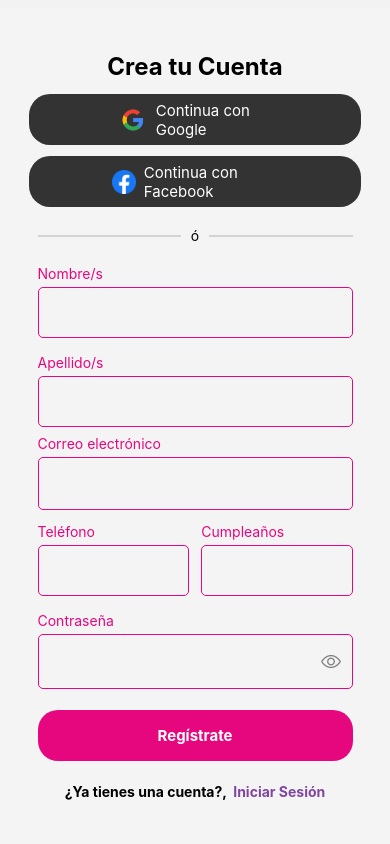
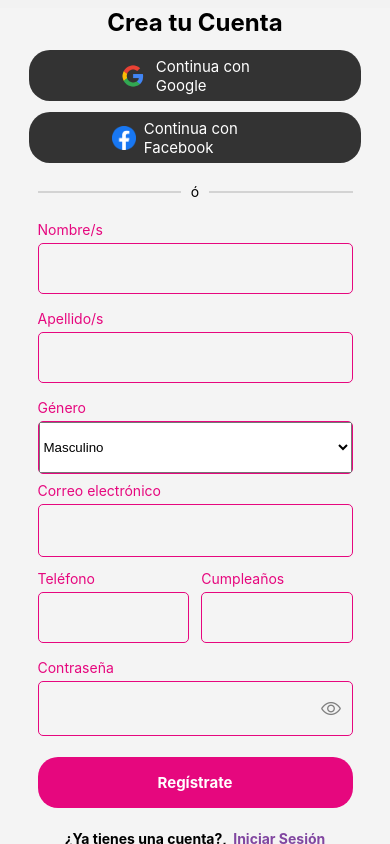
Before and after one commit to XicoNemi/mobile-app, a React Native app: screen /RegisterScreen in a window 390 px wide. Built offline with nearby package versions, Linux system fonts and the light colour scheme.

Commit message:
feat: agregar campo de género en el registro y actualizar la validación de campos

```diff
--- a/app/components/register/NameComponent.jsx
+++ b/app/components/register/NameComponent.jsx
@@ -66,7 +66,9 @@ const NameComponent = ({ name, setName, lastName, setLastName }) => {
 
   return (
     <View style={styles.container}>
+      <View style={styles.rowContainer}>
         {/* Nombre */}
+        <View style={styles.inputContainer}>
           <Text style={styles.label}>{textsLeng.RegisterScreen.name}</Text>
           <TextInput
             style={[
@@ -78,8 +80,10 @@ const NameComponent = ({ name, setName, lastName, setLastName }) => {
             onChangeText={(value) => handleInputChange("name", value)}
           />
           {error.name && <Text style={styles.errorText}>{error.name}</Text>}
+        </View>
 
         {/* Apellido */}
+        <View style={styles.inputContainer}>
           <Text style={styles.label}>{textsLeng.RegisterScreen.lastName}</Text>
           <TextInput
             style={[
@@ -92,6 +96,8 @@ const NameComponent = ({ name, setName, lastName, setLastName }) => {
           />
           {error.lastName && <Text style={styles.errorText}>{error.lastName}</Text>}
         </View>
+      </View>
+    </View>
   );
 };
 
@@ -99,6 +105,14 @@ const styles = StyleSheet.create({
   container: {
     width: "90%",
     marginBottom: hp('1%'),
+  },
+  rowContainer: {
+    flexDirection: "row",
+    justifyContent: "space-between",
+    width: "100%",
+  },
+  inputContainer: {
+    width: "48%",
   },
   label: {
     color: Colors.primary,
--- /dev/null
+++ b/app/components/register/NameGenderComponent.jsx
@@ -0,0 +1,147 @@
+import React, { useState, useEffect } from "react";
+import { View, Text, TextInput, StyleSheet } from "react-native";
+import { Picker } from "@react-native-picker/picker";
+import { useSelector, useDispatch } from "react-redux";
+import Colors from "../../utils/Colors";
+import SizeConstants from "../../utils/SizeConstants";
+import AssignLenguaje from "../../lenguage/AssignLenguage";
+import { widthPercentageToDP as wp, heightPercentageToDP as hp } from 'react-native-responsive-screen';
+
+const NameGenderComponent = ({ name, setName, lastName, setLastName, gender, setGender }) => {
+    const dispatch = useDispatch();
+    const textsLeng = useSelector((state) => state.language.texts);
+    const [error, setError] = useState({});
+    const [isValidName, setIsValidName] = useState(false);
+    const [isValidLastName, setIsValidLastName] = useState(false);
+    const [typingTimeout, setTypingTimeout] = useState(null);
+
+    useEffect(() => {
+        AssignLenguaje(dispatch);
+    }, [dispatch]);
+
+    const handleInputChange = (field, value) => {
+        if (field === "name") {
+            setName(value);
+        } else {
+            setLastName(value);
+        }
+
+        if (typingTimeout) clearTimeout(typingTimeout);
+
+        setError((prevError) => ({
+            ...prevError,
+            [field]: "",
+        }));
+
+        setTypingTimeout(
+            setTimeout(() => {
+                verifyInput(field, value);
+            }, 1500)
+        );
+    };
+
+    const verifyInput = (field, value) => {
+        switch (field) {
+            case "name":
+                const isValidName = value && value.length >= 4;
+                setIsValidName(isValidName);
+                setError((prevError) => ({
+                    ...prevError,
+                    name: isValidName ? "" : textsLeng.RegisterScreen.nameError,
+                }));
+                break;
+            case "lastName":
+                const isValidLastName = value && value.length >= 4;
+                setIsValidLastName(isValidLastName);
+                setError((prevError) => ({
+                    ...prevError,
+                    lastName: isValidLastName
+                        ? ""
+                        : textsLeng.RegisterScreen.lastNameError,
+                }));
+                break;
+            default:
+                break;
+        }
+    };
+
+    return (
+        <View style={styles.container}>
+            {/* Nombre */}
+            <Text style={styles.label}>{textsLeng.RegisterScreen.name}</Text>
+            <TextInput
+                style={[
+                    styles.input,
+                    { borderColor: isValidName ? Colors.routes : Colors.primary },
+                ]}
+                placeholderTextColor="#AAAAAA"
+                value={name}
+                onChangeText={(value) => handleInputChange("name", value)}
+            />
+            {error.name && <Text style={styles.errorText}>{error.name}</Text>}
+
+            {/* Apellido */}
+            <Text style={styles.label}>{textsLeng.RegisterScreen.lastName}</Text>
+            <TextInput
+                style={[
+                    styles.input,
+                    { borderColor: isValidLastName ? Colors.routes : Colors.primary },
+                ]}
+                placeholderTextColor="#AAAAAA"
+                value={lastName}
+                onChangeText={(value) => handleInputChange("lastName", value)}
+            />
+            {error.lastName && <Text style={styles.errorText}>{error.lastName}</Text>}
+
+            {/* Género */}
+            <Text style={styles.label}>{textsLeng.RegisterScreen.gender}</Text>
+            <View style={styles.pickerContainer}>
+                <Picker
+                    selectedValue={gender}
+                    style={styles.picker}
+                    onValueChange={(itemValue) => setGender(itemValue)}
+                >
+                    <Picker.Item label="Masculino" value="Masculino" />
+                    <Picker.Item label="Femenino" value="Femenino" />
+                    <Picker.Item label="Otro" value="Otro" />
+                </Picker>
+            </View>
+        </View>
+    );
+};
+
+const styles = StyleSheet.create({
+    container: {
+        width: "90%",
+        marginBottom: hp('1%'),
+    },
+    label: {
+        color: Colors.primary,
+        marginBottom: hp('0.625%'),
+    },
+    input: {
+        height: hp('6%'),
+        borderWidth: 1,
+        borderRadius: wp('1.25%'),
+        paddingHorizontal: wp('2.5%'),
+        marginBottom: hp('1.875%'),
+    },
+    errorText: {
+        color: "red",
+        fontSize: SizeConstants.texts - 5,
+        marginTop: hp('-1.25%'),
+        marginBottom: hp('1.25%'),
+    },
+    pickerContainer: {
+        borderWidth: 1,
+        borderRadius: wp('1.25%'),
+        borderColor: Colors.primary,
+        marginBottom: hp('1.875%'),
+    },
+    picker: {
+        height: hp('6%'),
+        width: "100%",
+    },
+});
+
+export default NameGenderComponent;
--- a/app/components/register/PhoneAndBirthdayComponent.jsx
+++ b/app/components/register/PhoneAndBirthdayComponent.jsx
@@ -75,7 +75,7 @@ const PhoneAndBirthdayComponent = ({
           formattedDate = `${day}-${"0" + month}-${year}`;
         }
 
-        const datePattern = /^\d{1}-\d{2}-\d{4}$/;
+        const datePattern = /^\d{2}-\d{2}-\d{4}$/; // Cambiado a \d{2} para día y mes
         const isValidBirthday = formattedDate && datePattern.test(formattedDate);
 
         if (isValidBirthday) {
--- a/app/lenguage/LanguageProvider.jsx
+++ b/app/lenguage/LanguageProvider.jsx
@@ -47,6 +47,7 @@ const LanguageProvider = {
       createAccount: "Create your account",
       name: "Name/s",
       lastName: "Last name/s",
+      gender: "Gender",
       register: "Register",
       alreadyAccount: "Already have an account?, ",
       nameError: "Name must be at least 4 characters long.",
@@ -178,6 +179,7 @@ const LanguageProvider = {
       createAccount: "Crea tu Cuenta",
       name: "Nombre/s",
       lastName: "Apellido/s",
+      gender: "Género",
       register: "Regístrate",
       alreadyAccount: "¿Ya tienes una cuenta?, ",
       nameError: "El nombre debe tener al menos 4 caracteres.",
--- a/app/screens/authScreens/RegisterScreen.jsx
+++ b/app/screens/authScreens/RegisterScreen.jsx
@@ -13,7 +13,7 @@ import AssignLenguaje from "../../lenguage/AssignLenguage";
 import api from "../../utils/Api";
 import GoogleButtonComponent from "../../components/login/GoogleButtonComponent";
 import FacebookButtonComponent from "../../components/login/FacebookButtonComponent";
-import NameComponent from "../../components/register/NameComponent";
+import NameGenderComponent from "../../components/register/NameGenderComponent";
 import EnterEmailComponent from "../../components/login/EnterEmailComponent";
 import EnterPasswordComponent from "../../components/login/EnterPasswordComponent";
 import PhoneAndBirthdayComponent from "../../components/register/PhoneAndBirthdayComponent";
@@ -28,6 +28,7 @@ const RegisterScreen = ({ navigation }) => {
   // Estados para los datos del usuario
   const [name, setName] = useState("");
   const [lastName, setLastName] = useState("");
+  const [gender, setGender] = useState(""); // Nuevo estado para género
   const [email, setEmail] = useState("");
   const [password, setPassword] = useState("");
   const [tel, setTel] = useState("");
@@ -46,7 +47,7 @@ const RegisterScreen = ({ navigation }) => {
 
   const handleRegister = async () => {
     // Validaciones de los campos
-    if (!name || !lastName || !email || !password || !tel || !birthday) {
+    if (!name || !lastName || !gender || !email || !password || !tel || !birthday) {
       setAlertTitle("Error");
       setAlertMessage("Por favor, complete todos los campos");
       setAlertIcon("close-circle-outline");
@@ -60,10 +61,12 @@ const RegisterScreen = ({ navigation }) => {
       const userData = {
         name,
         lastname: lastName,
+        gender, // Añadir género a los datos del usuario
         email,
         password,
         tel,
         birthday,
+        type: "Common" // Añadir el campo "type"
       };
       console.log(userData);
       // Llamada al API para crear la cuenta
@@ -88,6 +91,7 @@ const RegisterScreen = ({ navigation }) => {
 
       setName("");
       setLastName("");
+      setGender(""); // Resetear género
       setEmail("");
       setPassword("");
       setTel("");
@@ -125,11 +129,13 @@ const RegisterScreen = ({ navigation }) => {
         <View style={styles.divider} />
       </View>
 
-      <NameComponent
+      <NameGenderComponent
         name={name}
         setName={setName}
         lastName={lastName}
         setLastName={setLastName}
+        gender={gender}
+        setGender={setGender}
       />
 
       <EnterEmailComponent
--- a/app/utils/Api.jsx
+++ b/app/utils/Api.jsx
@@ -1,7 +1,7 @@
 import axios from 'axios';
 
 const api = axios.create({
-  baseURL: 'https://backend-app-or4g.onrender.com',
+  baseURL: 'https://available-karlotta-ethdev11-59ebf81c.koyeb.app',
   headers: {
     'Content-Type': 'application/json',
   },
--- a/package.json
+++ b/package.json
@@ -12,6 +12,7 @@
     "@react-native-async-storage/async-storage": "1.23.1",
     "@react-native-community/datetimepicker": "8.2.0",
     "@react-native-masked-view/masked-view": "0.3.2",
+    "@react-native-picker/picker": "^2.11.0",
     "@react-navigation/native": "^7.0.14",
     "@react-navigation/native-stack": "^7.2.0",
     "@reduxjs/toolkit": "^2.5.1",
```
Also changed, not shown: 1 other file (tests, documents, lock files or other folders). Lines whose indentation alone changed are shown as unchanged.
